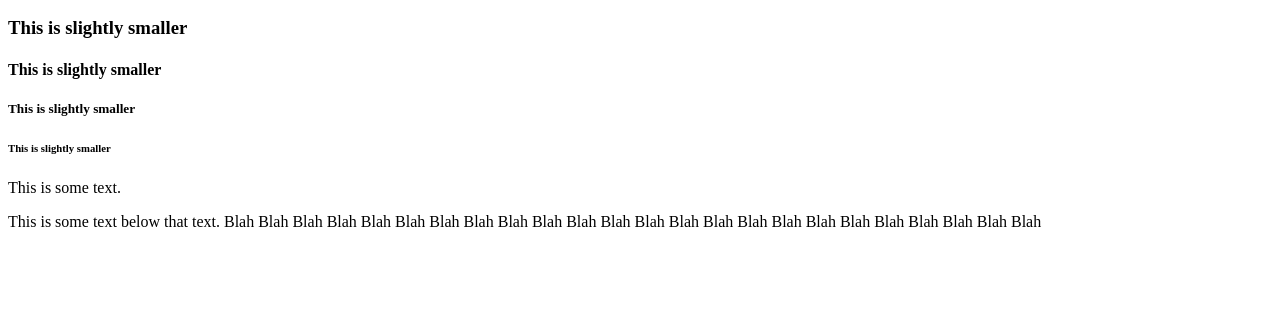
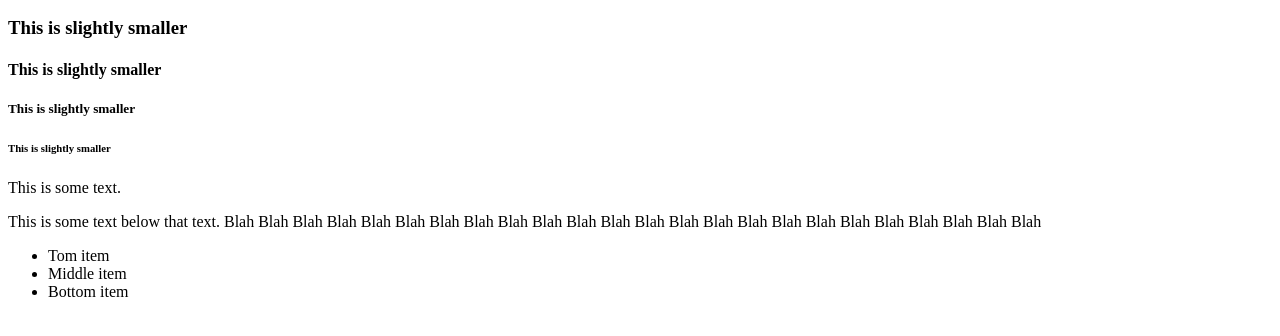
Before and after one commit to mpond808/mpond808.github.io, a plain HTML site: page index.html in a window 1280 px wide. Shown: the part 96-432 px from the top of the page. Drawn offline with Linux system fonts and the light colour scheme.

Commit message:
Update index.html

```diff
--- a/index.html
+++ b/index.html
@@ -12,6 +12,12 @@
     <div id="lower-text">
       <p> This is some text. </p>
       <p> This is some text below that text. Blah Blah Blah Blah Blah Blah Blah Blah Blah Blah Blah Blah Blah Blah Blah Blah Blah Blah Blah Blah Blah Blah Blah Blah  </p>
+     <div id="list-examples">
+       <ul>
+         <li> Tom item </li>
+         <li> Middle item </li>
+         <li> Bottom item </li>
+       </ul>
     </div>
   </body>
 </html>
```
